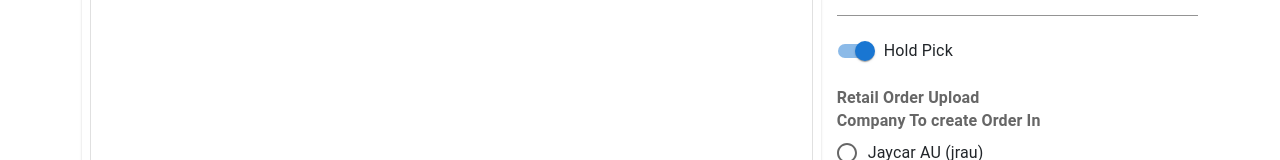
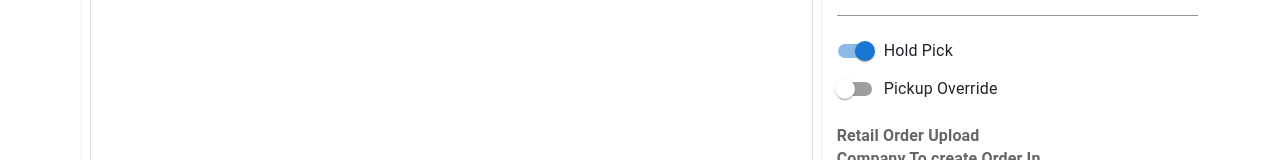
Before and after one commit to ZSalil/PromoUploadApp, a React (Create React App) app: page /order-uploader/order in a window 1280 px wide. Shown: the part 514-674 px from the top of the page. Built offline with nearby package versions, Linux system fonts and the light colour scheme; no server answers; sample sign-in values are in the browser's storage.

Commit message:
Update - pu override for singlecsv upload

```diff
--- a/src/_pages/singleOrder/OrderProvider.jsx
+++ b/src/_pages/singleOrder/OrderProvider.jsx
@@ -73,6 +73,16 @@ const OrderProvider = (props) => {
       dispatch({ type: "form-value", name, fieldValue: "N" });
     }
   };
+  const handlePuOverrideChange = (event) => {
+    const { name } = event.target;
+    if (event.target.checked) {
+      dispatch({ type: "form-value", name, fieldValue: "PU" });
+    } else {
+      dispatch({ type: "form-value", name, fieldValue: "" });
+    }
+  };
+
+
   const handleFormValueUpdate = (event) => {
     const { name, value } = event;
     dispatch({ type: "form-value", name, fieldValue: value });
@@ -186,6 +196,7 @@ const OrderProvider = (props) => {
       po_number: selectedValues?.po_number?.value,
       source: selectedValues?.source?.value,
       holdPick: selectedValues?.holdPick?.value,
+      puOverride: selectedValues?.puOverride?.value,
       raw_data: [
         [
           selectedValues?.po_number?.value,
@@ -291,6 +302,7 @@ const OrderProvider = (props) => {
         handleProcess,
         finalList,
         handleHoldPickChange,
+        handlePuOverrideChange,
         setFinalList,
         orderType,
         setOrderType,
--- a/src/_pages/singleOrder/OrderSideBar.jsx
+++ b/src/_pages/singleOrder/OrderSideBar.jsx
@@ -28,6 +28,7 @@ const OrderSideBar = () => {
     handleProcess,
     isSubmittable,
     handleHoldPickChange,
+    handlePuOverrideChange,
     orderType, setOrderType
   } = React.useContext(OrderContext);
 
@@ -100,6 +101,13 @@ const OrderSideBar = () => {
             name="holdPick"
             control={<Switch defaultChecked />}
             label="Hold Pick"
+          />
+
+          <FormControlLabel
+            onChange={handlePuOverrideChange}
+            name="puOverride"
+            control={<Switch/>}
+            label="Pickup Override"
           />
         </FormGroup>
         {orderType === "retail" ? (
```
